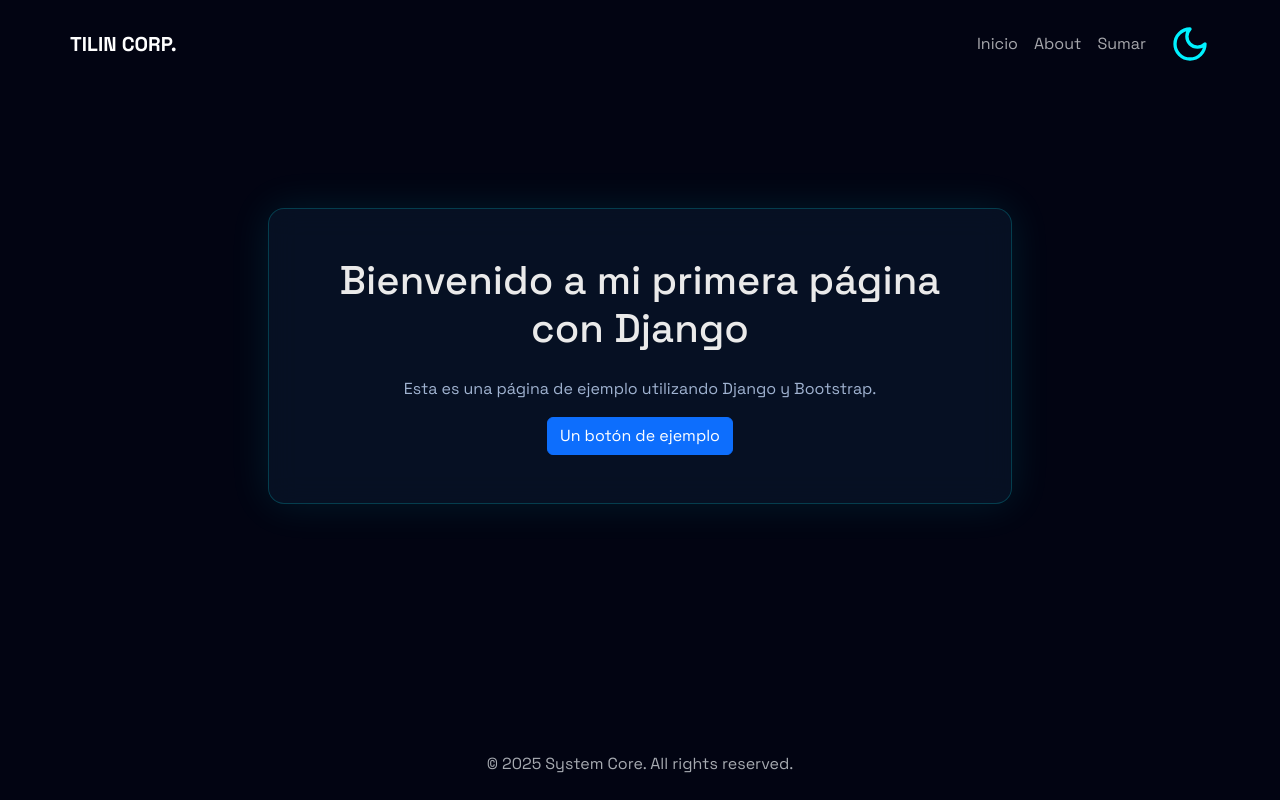
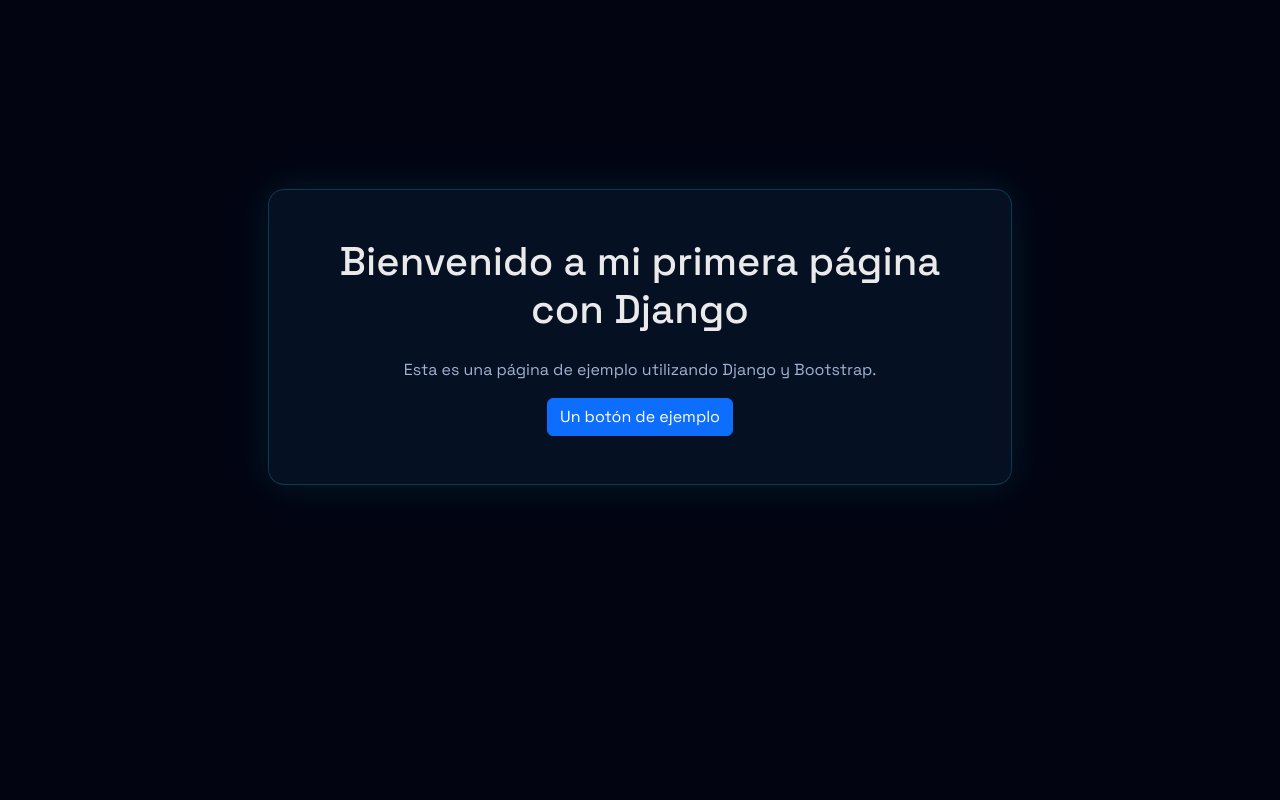
Before and after one commit to iancorral/django-web-ian, a Django app: page / in a window 1280 px wide. Run offline with Django 5.2, Linux system fonts and the light colour scheme; some libraries are stand-ins or nearby versions.

Commit message:
update design

```diff
--- a/Proyectito/mi_primera_pagina/templates/mi_primera_pagina/base.html
+++ b/Proyectito/mi_primera_pagina/templates/mi_primera_pagina/base.html
@@ -9,7 +9,6 @@
     <link href="https://fonts.googleapis.com/css2?family=Space+Grotesk:wght@400;500;700&display=swap" rel="stylesheet">
 
     <style>
-        /* --- Paleta de Colores y Variables CSS --- */
         :root {
             --accent-color: #00f2ff;
             --dark-bg: #020412;
@@ -24,13 +23,12 @@
             --text-light-secondary: #555;
         }
 
-        /* --- Estilos Base del Body --- */
         body {
             font-family: 'Space Grotesk', sans-serif;
             background-color: var(--dark-bg);
             color: var(--text-dark-primary);
             transition: background-color 0.5s ease, color 0.5s ease;
-            overflow-x: hidden; /* Evita scroll horizontal */
+            overflow-x: hidden;
         }
 
         [data-bs-theme="light"] body {
@@ -38,17 +36,15 @@
             color: var(--text-light-primary);
         }
 
-        /* --- Partículas de Fondo Interactivas --- */
         #tsparticles {
-            position: fixed;
-            top: 0;
-            left: 0;
-            width: 100%;
-            height: 100%;
-            z-index: -1;
+            position: fixed; top: 0; left: 0; width: 100%; height: 100%; z-index: -1;
         }
 
-        /* --- Tarjeta Principal con Efecto "Glassmorphism" Mejorado --- */
+        /* --- NUEVO: Añadimos perspectiva al contenedor principal para el efecto 3D --- */
+        main.main-container {
+            perspective: 1500px;
+        }
+
         .glassmorphic-card {
             background: var(--card-bg-dark);
             backdrop-filter: blur(15px);
@@ -56,7 +52,13 @@
             border: 1px solid var(--border-dark);
             border-radius: 1rem;
             box-shadow: 0 0 40px rgba(0, 242, 255, 0.1);
-            transition: background 0.5s, border 0.5s, box-shadow 0.3s;
+            transform-style: preserve-3d; /* Necesario para que el efecto 3D se aplique correctamente */
+            /* --- NUEVO: Transición para el efecto de inclinación y otros estilos --- */
+            transition:
+                transform 0.1s ease-out,
+                background 0.5s,
+                border 0.5s,
+                box-shadow 0.3s;
         }
 
         [data-bs-theme="light"] .glassmorphic-card {
@@ -67,7 +69,6 @@
         .glassmorphic-card p { color: var(--text-dark-secondary); }
         [data-bs-theme="light"] .glassmorphic-card p { color: var(--text-light-secondary); }
 
-        /* --- NUEVO: Efecto Glitch para el Título Principal --- */
         .glitch-text {
             position: relative;
             color: var(--accent-color);
@@ -83,36 +84,22 @@
             54% { opacity: 0.8; transform: translate(-3px, 1px) skewX(5deg); }
         }
 
-        /* --- NUEVO: Botón Futurista con Animación de Neón --- */
         .btn-futuristic {
-            background: transparent;
-            border: 2px solid var(--accent-color);
-            color: var(--accent-color);
-            font-weight: 700;
-            padding: 12px 24px;
-            border-radius: 8px;
-            text-transform: uppercase;
-            transition: all 0.3s ease;
-            box-shadow: 0 0 10px rgba(0, 242, 255, 0.5);
+            background: transparent; border: 2px solid var(--accent-color); color: var(--accent-color);
+            font-weight: 700; padding: 12px 24px; border-radius: 8px; text-transform: uppercase;
+            transition: all 0.3s ease; box-shadow: 0 0 10px rgba(0, 242, 255, 0.5);
         }
         .btn-futuristic:hover {
-            background: var(--accent-color);
-            color: var(--dark-bg);
-            box-shadow: 0 0 25px rgba(0, 242, 255, 1);
-            transform: translateY(-3px);
+            background: var(--accent-color); color: var(--dark-bg);
+            box-shadow: 0 0 25px rgba(0, 242, 255, 1); transform: translateY(-3px);
         }
         [data-bs-theme="light"] .btn-futuristic {
-            border-color: #0d6efd;
-            color: #0d6efd;
-            box-shadow: 0 0 10px rgba(13, 110, 253, 0.3);
+            border-color: #0d6efd; color: #0d6efd; box-shadow: 0 0 10px rgba(13, 110, 253, 0.3);
         }
         [data-bs-theme="light"] .btn-futuristic:hover {
-            background: #0d6efd;
-            color: #fff;
-            box-shadow: 0 0 25px rgba(13, 110, 253, 0.7);
+            background: #0d6efd; color: #fff; box-shadow: 0 0 25px rgba(13, 110, 253, 0.7);
         }
 
-        /* --- Animación del Botón de Tema (Sol/Luna) --- */
         #theme-toggle { cursor: pointer; width: 40px; height: 40px; transition: transform 0.6s cubic-bezier(0.68, -0.55, 0.27, 1.55); }
         .sun-and-moon { fill: none; stroke: var(--accent-color); stroke-width: 2; stroke-linecap: round; stroke-linejoin: round; }
         [data-bs-theme="light"] .sun-and-moon { stroke: #333; }
@@ -122,15 +109,8 @@
         #theme-toggle.sun-active .sun { opacity: 1; transform: scale(1) rotate(0deg); }
         #theme-toggle.sun-active .moon { opacity: 0; transform: scale(0.5) rotate(-90deg); }
 
-        /* --- NUEVO: Efecto de máquina de escribir con cursor parpadeante --- */
-        .typewriter-cursor {
-            border-right: .15em solid var(--accent-color);
-            animation: blink-caret .75s step-end infinite;
-        }
-        @keyframes blink-caret {
-            from, to { border-color: transparent; }
-            50% { border-color: var(--accent-color); }
-        }
+        .typewriter-cursor { border-right: .15em solid var(--accent-color); animation: blink-caret .75s step-end infinite; }
+        @keyframes blink-caret { from, to { border-color: transparent; } 50% { border-color: var(--accent-color); } }
         [data-bs-theme="light"] .typewriter-cursor { border-color: #0d6efd; }
     </style>
 </head>
@@ -139,47 +119,16 @@
     <div id="tsparticles"></div>
 
     <nav class="navbar navbar-expand-lg container mt-3" style="z-index: 2;">
-        <a class="navbar-brand fw-bold" href="{% url 'index' %}">TILIN CORP.</a>
-        <button class="navbar-toggler" type="button" data-bs-toggle="collapse" data-bs-target="#navbarNav">
-            <span class="navbar-toggler-icon"></span>
-        </button>
-        <div class="collapse navbar-collapse" id="navbarNav">
-            <ul class="navbar-nav ms-auto align-items-center">
-                <li class="nav-item"><a class="nav-link" href="{% url 'index' %}">Inicio</a></li>
-                <li class="nav-item"><a class="nav-link" href="{% url 'about' %}">About</a></li>
-                <li class="nav-item"><a class="nav-link" href="{% url 'sumar' %}">Sumar</a></li>
-                <li class="nav-item d-flex align-items-center ms-lg-3 mt-2 mt-lg-0">
-                    <div id="theme-toggle" title="Cambiar tema">
-                        <svg class="sun-and-moon" viewBox="0 0 24 24">
-                            <path class="moon" d="M12 3a6 6 0 0 0 9 9 9 9 0 1 1-9-9Z"></path>
-                            <g class="sun">
-                                <path d="M12 12m-4 0a4 4 0 1 0 8 0 4 4 0 1 0-8 0"></path>
-                                <path d="M12 3v1"></path><path d="M12 20v1"></path>
-                                <path d="M3 12h1"></path><path d="M20 12h1"></path>
-                                <path d="m19.071 4.929-1.414 1.414"></path><path d="m6.343 17.657-1.414 1.414"></path>
-                                <path d="m19.071 19.071-1.414-1.414"></path><path d="m6.343 6.343-1.414-1.414"></path>
-                            </g>
-                        </svg>
-                    </div>
-                </li>
-            </ul>
-        </div>
         </nav>
 
-    <main class="container my-auto py-5 d-flex align-items-center justify-content-center" style="z-index: 1;">
+    <main class="main-container container my-auto py-5 d-flex align-items-center justify-content-center" style="z-index: 1;">
         <div class="glassmorphic-card p-4 p-md-5 col-lg-8 text-center">
             {% block content %}
-                <h1 id="typewriter-h1" class="display-3 fw-bold glitch-text mb-4" data-text="Sistema Reactivo"></h1>
-                <p class="lead mb-4">
-                    Interactúa directamente con el campo de energía. Cada movimiento del cursor genera una respuesta, creando una experiencia dinámica y verdaderamente inmersiva.
-                </p>
-                <a href="#" class="btn btn-futuristic mt-3">Manipular Datos</a>
                 {% endblock %}
         </div>
     </main>
 
     <footer class="container text-center py-4 mt-auto" style="z-index: 2;">
-        <span class="text-muted">© 2025 System Core. All rights reserved.</span>
         </footer>
 
     <script src="https://cdn.jsdelivr.net/npm/tsparticles@3.3.0/tsparticles.bundle.min.js"></script>
@@ -188,91 +137,37 @@
     <script>
     document.addEventListener('DOMContentLoaded', () => {
 
-        // --- CONFIGURACIÓN DE LAS PARTÍCULAS ---
-        // Almacenamos las configuraciones para poder cambiarlas dinámicamente
-        const particlesOptions = {
-            dark: {
-                particles: {
-                    number: { value: 80, density: { enable: true, value_area: 800 } },
-                    color: { value: "#00f2ff" },
-                    shape: { type: "circle" },
-                    opacity: { value: 0.5, random: true },
-                    size: { value: 2, random: true },
-                    links: { enable: true, distance: 150, color: "#00f2ff", opacity: 0.4, width: 1 },
-                    move: { enable: true, speed: 2, direction: "none", random: false, straight: false, out_mode: "out", bounce: false }
-                },
-                interactivity: { events: { onhover: { enable: true, mode: "grab" }, onclick: { enable: true, mode: "push" } }, modes: { grab: { distance: 140, line_linked: { opacity: 1 } }, push: { particles_nb: 4 } } },
-                retina_detect: true
-            },
-            light: {
-                 particles: {
-                    number: { value: 80, density: { enable: true, value_area: 800 } },
-                    color: { value: "#333333" },
-                    shape: { type: "circle" },
-                    opacity: { value: 0.6, random: true },
-                    size: { value: 3, random: true },
-                    links: { enable: true, distance: 150, color: "#555555", opacity: 0.4, width: 1 },
-                    move: { enable: true, speed: 2, direction: "none", random: false, straight: false, out_mode: "out", bounce: false }
-                },
-                interactivity: { events: { onhover: { enable: true, mode: "grab" }, onclick: { enable: true, mode: "push" } }, modes: { grab: { distance: 140, line_linked: { opacity: 1 } }, push: { particles_nb: 4 } } },
-                retina_detect: true
-            }
-        };
+        // --- CONFIGURACIÓN DE PARTÍCULAS (Sin cambios) ---
+        // ... (el código de partículas es el mismo de antes)
 
-        let particlesInstance;
+        // --- MANEJO DEL TEMA (Sin cambios) ---
+        // ... (el código del theme-toggle es el mismo de antes)
 
-        async function loadParticles(theme) {
-            if (particlesInstance) {
-                particlesInstance.destroy();
-            }
-            particlesInstance = await tsParticles.load({
-                id: "tsparticles",
-                options: theme === 'dark' ? particlesOptions.dark : particlesOptions.light
-            });
-        }
+        // --- EFECTO DE MÁQUINA DE ESCRIBIR (Sin cambios) ---
+        // ... (el código del typewriter es el mismo de antes)
 
-        // --- MANEJO DEL TEMA (MODO OSCURO/CLARO) ---
-        const themeToggle = document.getElementById('theme-toggle');
-        const htmlElement = document.documentElement;
+        /* --- NUEVO: EFECTO DE INCLINACIÓN 3D (TILT) PARA LA TARJETA --- */
+        const card = document.querySelector('.glassmorphic-card');
+        if (card) {
+            const tiltIntensity = 10; // Puedes ajustar este valor (más alto = más inclinación)
 
-        const applyTheme = (theme) => {
-            htmlElement.setAttribute('data-bs-theme', theme);
-            if (theme === 'light') {
-                themeToggle.classList.add('sun-active');
-            } else {
-                themeToggle.classList.remove('sun-active');
-            }
-            // Recargamos las partículas con el nuevo tema
-            loadParticles(theme);
-        };
+            card.addEventListener('mousemove', (e) => {
+                const { top, left, width, height } = card.getBoundingClientRect();
+                const x = e.clientX - left;
+                const y = e.clientY - top;
+                const centerX = width / 2;
+                const centerY = height / 2;
 
-        const savedTheme = localStorage.getItem('theme') || 'dark';
-        applyTheme(savedTheme);
+                const rotateX = (centerY - y) / centerY * tiltIntensity;
+                const rotateY = (x - centerX) / centerX * tiltIntensity;
 
-        themeToggle.addEventListener('click', () => {
-            const currentTheme = htmlElement.getAttribute('data-bs-theme');
-            const newTheme = currentTheme === 'dark' ? 'light' : 'dark';
-            localStorage.setItem('theme', newTheme);
-            applyTheme(newTheme);
+                card.style.transform = `perspective(1500px) rotateX(${rotateX}deg) rotateY(${rotateY}deg)`;
             });
 
-        // --- EFECTO DE MÁQUINA DE ESCRIBIR ---
-        const h1 = document.getElementById('typewriter-h1');
-        if (h1) {
-            const text = h1.getAttribute('data-text');
-            h1.innerHTML = '';
-            let i = 0;
-            function typeWriter() {
-                if (i < text.length) {
-                    h1.innerHTML = text.substring(0, i + 1) + '<span class="typewriter-cursor"></span>';
-                    i++;
-                    setTimeout(typeWriter, 120);
-                } else {
-                    // Mantiene el cursor parpadeando al final
-                    h1.innerHTML = text + '<span class="typewriter-cursor"></span>';
-                }
-            }
-            typeWriter();
+            card.addEventListener('mouseleave', () => {
+                // Regresa a la posición original suavemente
+                card.style.transform = 'perspective(1500px) rotateX(0deg) rotateY(0deg)';
+            });
         }
     });
     </script>
```
Lines whose indentation alone changed are shown as unchanged.
